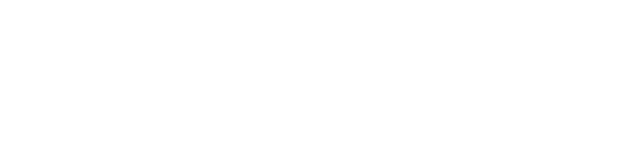
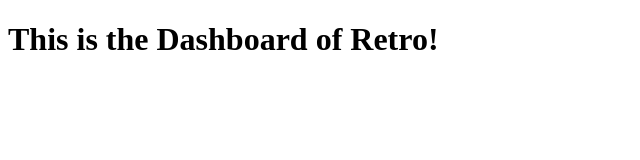
Before and after one commit to Dragon-L/redefineretro, a React app: page app/index.html in a window 1280 px wide. Shown: the whole page, without its empty margins (0-640 px from the left). Built offline with nearby package versions, Linux system fonts and the light colour scheme.

Commit message:
Add the tittle to the main page.

```diff
--- a/app/index.html
+++ b/app/index.html
@@ -9,6 +9,8 @@
   <body>
     <noscript>If you're seeing this message, that means <strong>JavaScript has been disabled on your browser</strong>, please <strong>enable JS</strong> to make this app work.</noscript>
 
-    <div id="app"></div>
+    <div id="app">
+      <h1>This is the Dashboard of Retro!</h1>
+    </div>
   </body>
 </html>
```
